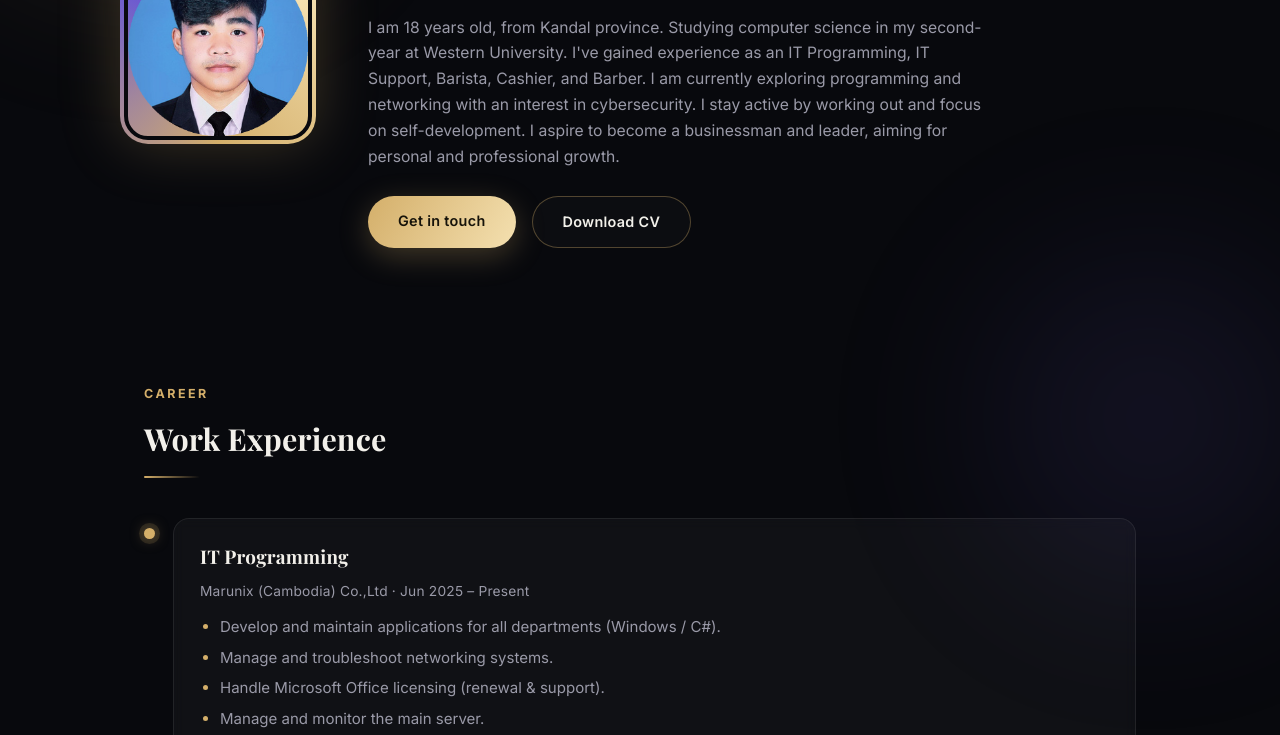
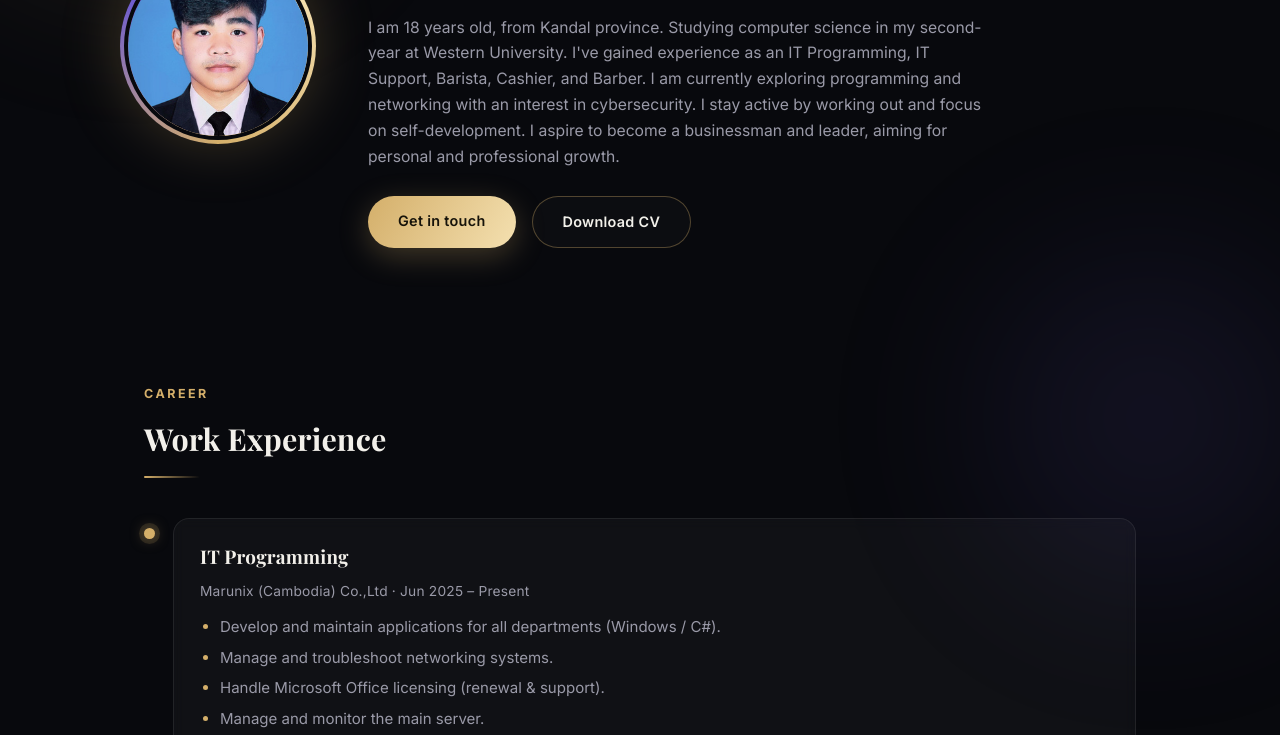
Before and after one commit to MrPhanun/WEB-CV, a plain HTML site: page index.html in a window 1280 px wide. Shown: the part 312-1047 px from the top of the page. Drawn offline with nearby package versions, Linux system fonts and the light colour scheme.

Commit message:
Make profile photo circular again
Co-Authored-By: Claude Sonnet 5 <noreply@anthropic.com>

```diff
--- a/styles.css
+++ b/styles.css
@@ -157,7 +157,7 @@ a { color: inherit; text-decoration: none; }
   flex-shrink: 0;
   width: 196px;
   height: 196px;
-  border-radius: 28px;
+  border-radius: 50%;
   padding: 4px;
   background: conic-gradient(from 180deg, var(--accent), #6d5bd0, var(--accent-2), var(--accent));
   box-shadow: 0 0 60px rgba(212,175,106,.25);
@@ -166,7 +166,7 @@ a { color: inherit; text-decoration: none; }
 .hero-photo {
   width: 100%;
   height: 100%;
-  border-radius: 24px;
+  border-radius: 50%;
   object-fit: cover;
   display: block;
   border: 4px solid var(--bg);
```
